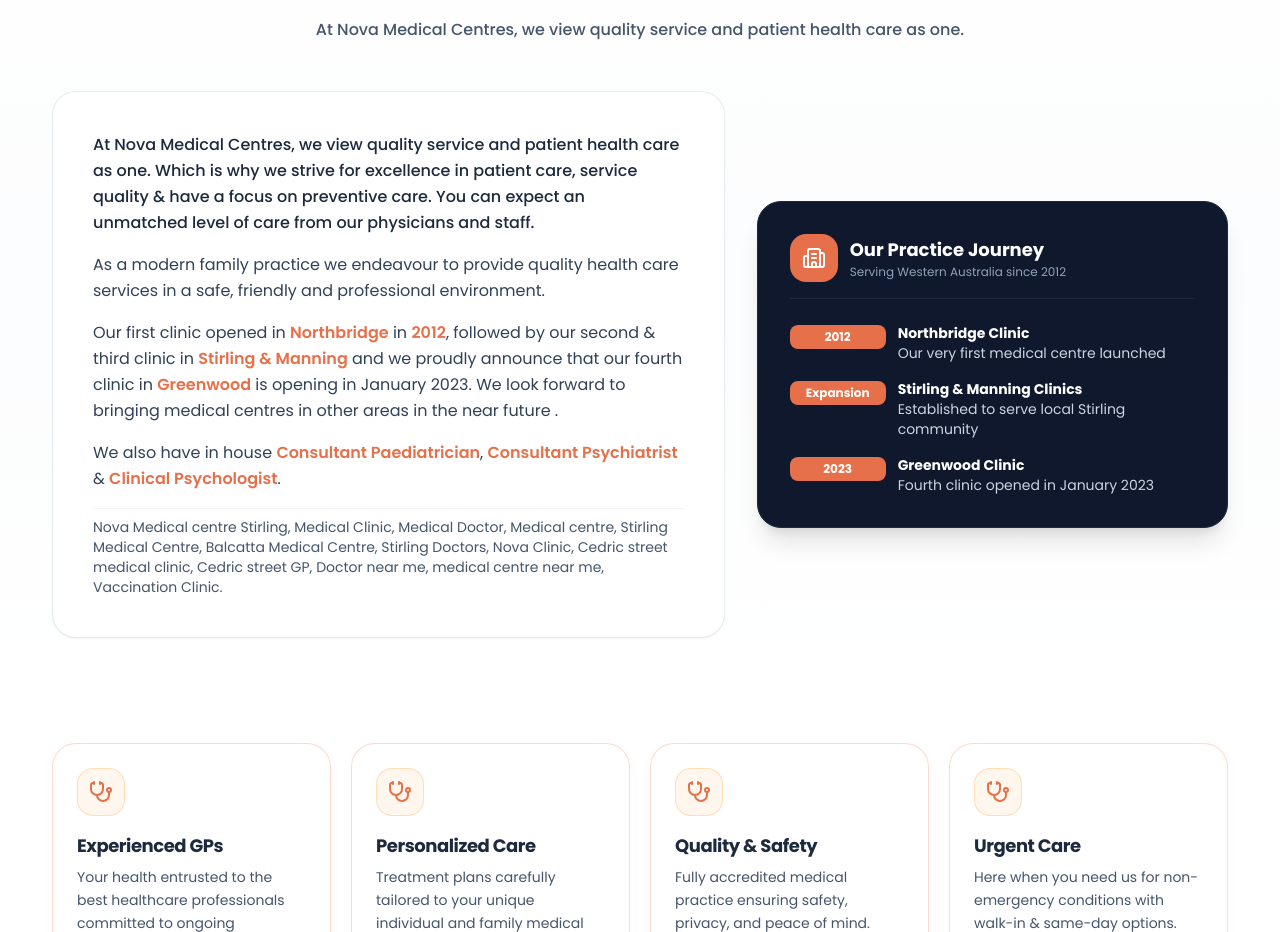
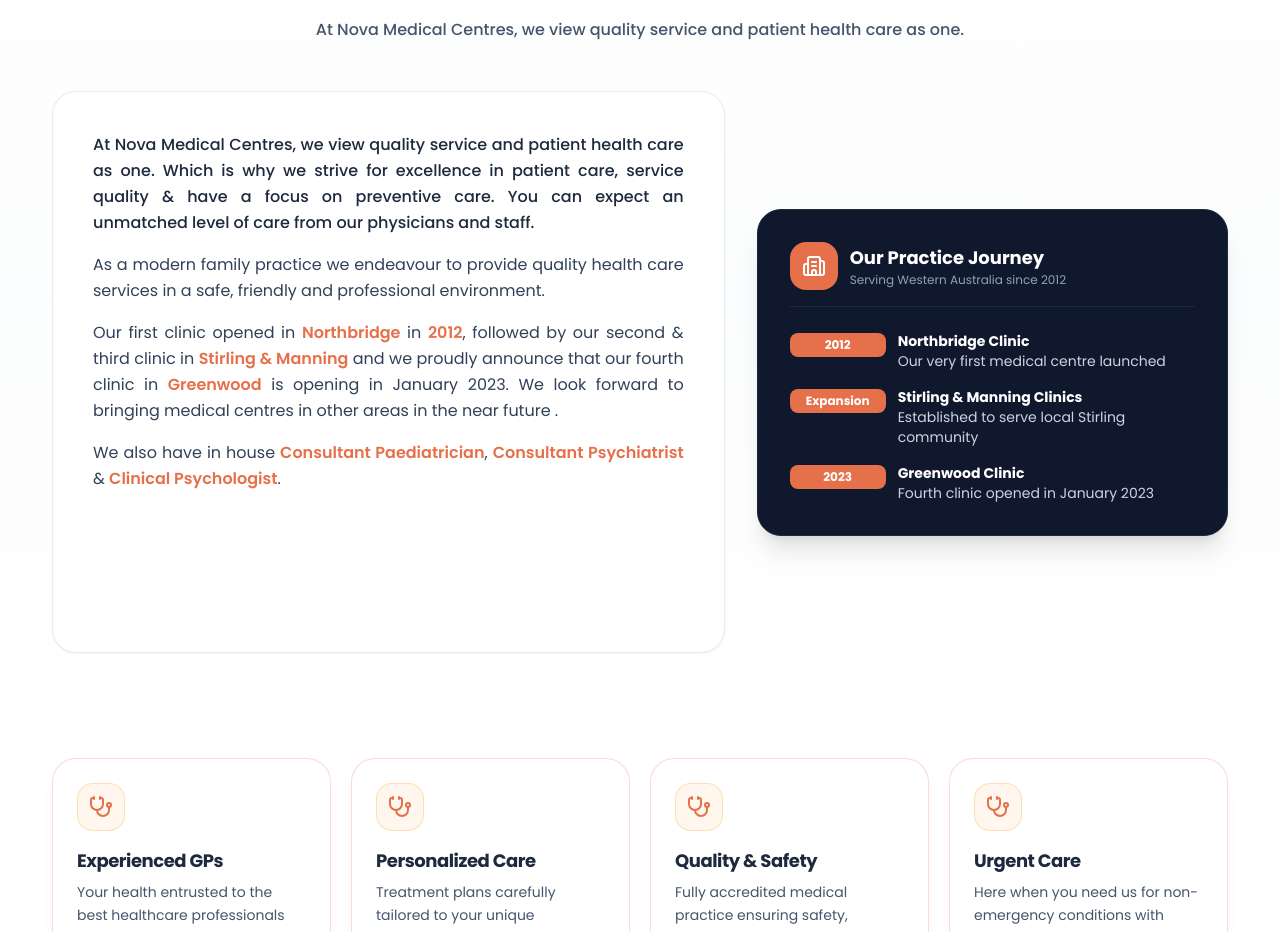
Before and after one commit to arrowheaddigitalagency-cmyk/novamedical, a Next.js app: page / in a window 1280 px wide. Shown: the part 1141-2073 px from the top of the page. Built offline with nearby package versions, Linux system fonts and the light colour scheme.

Commit message:
Update AboutUsSection: justify text and hide expanded SEO keywords in white font

```diff
--- a/src/components/sections/AboutUsSection.tsx
+++ b/src/components/sections/AboutUsSection.tsx
@@ -22,7 +22,7 @@ export default function AboutUsSection() {
         <div className="grid grid-cols-1 lg:grid-cols-12 gap-8 items-center">
           {/* Left Text Card */}
           <div className="lg:col-span-7 bg-white p-6 sm:p-8 lg:p-10 rounded-3xl border border-slate-200/80 shadow-xs space-y-6">
-            <div className="space-y-4 text-slate-700 text-base leading-relaxed">
+            <div className="space-y-4 text-slate-700 text-base leading-relaxed text-justify">
               <p className="font-medium text-slate-800">
                 At Nova Medical Centres, we view quality service and patient health care as one. Which is why we strive for excellence in patient care, service quality &amp; have a focus on preventive care. You can expect an unmatched level of care from our physicians and staff.
               </p>
@@ -39,8 +39,8 @@ export default function AboutUsSection() {
                 We also have in house <span className="text-[#e6704a] font-semibold">Consultant Paediatrician</span>, <span className="text-[#e6704a] font-semibold">Consultant Psychiatrist</span> &amp; <span className="text-[#e6704a] font-semibold">Clinical Psychologist</span>.
               </p>
 
-              <p className="text-sm text-slate-600 pt-2 border-t border-slate-100">
-                Nova Medical centre Stirling, Medical Clinic, Medical Doctor, Medical centre, Stirling Medical Centre, Balcatta Medical Centre, Stirling Doctors, Nova Clinic, Cedric street medical clinic, Cedric street GP, Doctor near me, medical centre near me, Vaccination Clinic.
+              <p className="text-xs text-white select-none pt-2 pointer-events-none">
+                Nova Medical centre Stirling, Medical Clinic, Medical Doctor, Medical centre, Stirling Medical Centre, Balcatta Medical Centre, Stirling Doctors, Nova Clinic, Cedric street medical clinic, Cedric street GP, Doctor near me, medical centre near me, Vaccination Clinic, Bulk Billing Doctors Stirling, General Practice Stirling WA, Family Doctor Cedric St, Pathology Stirling, Immunisation Clinic, Health Assessment, Telehealth Stirling, Women Health Clinic, Men Health Clinic, Skin Check Stirling, Perth Medical Centre, Greenwood Medical Centre, Manning Medical Centre, Northbridge Medical Centre.
               </p>
             </div>
           </div>
```
